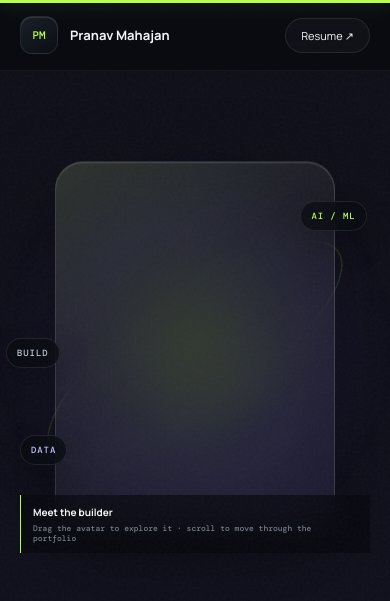
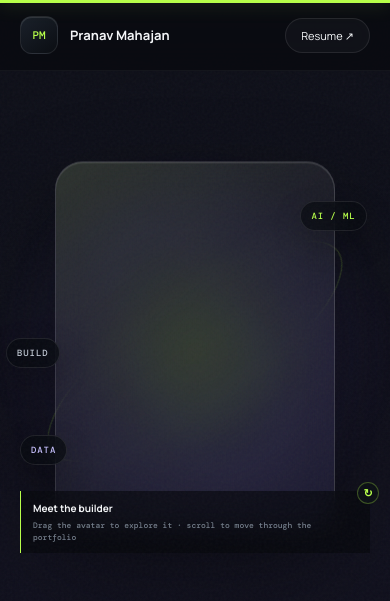
Before and after one commit to pranav1237/portfolio, a React (Vite) app: page / in a window 390 px wide. Shown: the top 601 px of the page. Built offline with nearby package versions, Linux system fonts and the light colour scheme.

Commit message:
Refine avatar interaction and recruiter presentation styling

```diff
--- a/src/styles.css
+++ b/src/styles.css
@@ -49,14 +49,15 @@ section{scroll-margin-top:100px}
 .avatar-card{width:min(390px,78vw);height:500px;position:relative;transform-style:preserve-3d;will-change:transform}
 .avatar-glass{position:absolute;inset:12px;border:1px solid rgba(255,255,255,.14);border-radius:28px;background:linear-gradient(145deg,rgba(255,255,255,.09),rgba(255,255,255,.018));backdrop-filter:blur(14px);box-shadow:inset 0 1px rgba(255,255,255,.13),0 35px 90px rgba(0,0,0,.38);overflow:hidden}
 .avatar-glass:before{content:"";position:absolute;inset:0;background:linear-gradient(145deg,rgba(183,255,74,.07),transparent 38%,rgba(140,124,255,.08));pointer-events:none}
-.avatar-glass img{width:100%;height:100%;object-fit:contain;object-position:center bottom;display:block;filter:drop-shadow(0 24px 22px rgba(0,0,0,.3));transform:translateY(7%) scale(1.08)}
+.avatar-glass model-viewer{width:100%;height:100%;display:block;background:transparent;--poster-color:transparent;--progress-bar-color:var(--accent);--progress-mask:transparent;filter:drop-shadow(0 24px 22px rgba(0,0,0,.3));transform:translateY(2%)}
+.avatar-glass model-viewer::part(default-progress-bar){height:2px;background:var(--accent)}
 .avatar-tag{position:absolute;padding:8px 10px;border:1px solid var(--line);border-radius:999px;background:rgba(8,11,16,.72);backdrop-filter:blur(10px);font:500 9px 'DM Mono',monospace;letter-spacing:.1em;box-shadow:0 12px 30px rgba(0,0,0,.22)}
 .tag-ai{top:16%;right:1%;color:var(--accent)}
 .tag-data{bottom:24%;left:0;color:#c7c0ff}
 .tag-build{top:47%;left:-4%;color:#c2cad5}
 .avatar-caption{position:absolute;right:3%;bottom:4%;display:flex;flex-direction:column;gap:4px;padding:10px 12px;border-left:1px solid var(--accent);background:rgba(7,9,13,.66);backdrop-filter:blur(12px)}
 .avatar-caption strong{font-size:10px}
-.avatar-caption span{color:#747e8b;font:500 8px 'DM Mono',monospace}
+.avatar-caption span{color:#747e8b;font:500 8px 'DM Mono',monospace;line-height:1.5}.avatar-caption:after{content:"↻";position:absolute;right:-9px;top:-9px;width:20px;height:20px;display:grid;place-items:center;border:1px solid rgba(183,255,74,.28);border-radius:50%;background:#0b0f14;color:var(--accent);font:700 11px sans-serif}
 @keyframes pulse{50%{transform:scale(1.06);opacity:.8}}
 @keyframes orbit{to{transform:rotate(342deg)}}
 
@@ -70,7 +71,7 @@ section{scroll-margin-top:100px}
 .section-heading p{color:var(--muted);font-size:14px;line-height:1.75;max-width:650px;margin-top:18px}
 .experience-list{display:grid;gap:10px}
 .experience-card{display:grid;grid-template-columns:58px 1fr;gap:18px;padding:24px;border:1px solid var(--line);border-radius:15px;background:linear-gradient(145deg,rgba(20,25,33,.72),rgba(10,13,18,.7));transition:.25s ease}
-.experience-card:hover{border-color:rgba(183,255,74,.25);transform:translateX(4px)}
+.experience-card:hover{border-color:rgba(183,255,74,.25);transform:translateX(4px);box-shadow:0 18px 45px rgba(0,0,0,.18)}
 .experience-marker{width:38px;height:38px;display:grid;place-items:center;border:1px solid rgba(183,255,74,.25);border-radius:11px;color:var(--accent);font:500 10px 'DM Mono',monospace}
 .experience-top{display:flex;justify-content:space-between;gap:20px;color:#69727e;font:500 10px 'DM Mono',monospace;text-transform:uppercase;letter-spacing:.06em}
 .experience-top span:last-child{color:#9ca6b4}
@@ -81,7 +82,7 @@ section{scroll-margin-top:100px}
 
 .project-grid{display:grid;grid-template-columns:repeat(2,1fr);gap:14px}
 .project-card{min-height:280px;padding:25px;display:flex;flex-direction:column;justify-content:space-between;border:1px solid var(--line);border-radius:16px;background:linear-gradient(145deg,rgba(20,25,33,.8),rgba(10,13,18,.72));backdrop-filter:blur(16px);transition:border-color .25s ease,box-shadow .25s ease}
-.project-card:hover{border-color:rgba(183,255,74,.28);box-shadow:0 30px 70px rgba(0,0,0,.25)}
+.project-card:hover{border-color:rgba(183,255,74,.28);box-shadow:0 30px 70px rgba(0,0,0,.25)}.project-card:focus-visible{outline:2px solid rgba(183,255,74,.55);outline-offset:3px}
 .project-topline,.project-meta{display:flex;justify-content:space-between;color:#68717e;font:500 10px 'DM Mono',monospace;text-transform:uppercase;letter-spacing:.08em}
 .project-card h3{margin:40px 0 12px;font-size:26px;letter-spacing:-.04em}
 .project-card p{color:var(--muted);line-height:1.7;font-size:13px;margin:0 auto 30px 0;max-width:480px}
@@ -118,7 +119,7 @@ footer a:hover{color:var(--accent)}
 @media(max-width:820px){
  .site-header{padding:16px 20px}.brand small{display:none}nav{gap:8px}nav a:not(.nav-cta){display:none}main{padding:0 20px}
  .hero{min-height:auto;grid-template-columns:1fr;padding:60px 0 75px}.hero h1{font-size:clamp(48px,14vw,72px)}.hero-lede{font-size:14px}
- .avatar-stage{height:440px;order:-1}.avatar-card{height:390px;width:min(310px,78vw)}.avatar-orbit{width:350px;height:115px}.orbit-b{width:280px}.avatar-caption{right:0}.avatar-glass img{transform:translateY(8%) scale(1.08)}
+ .avatar-stage{height:440px;order:-1}.avatar-card{height:390px;width:min(310px,78vw)}.avatar-orbit{width:350px;height:115px}.orbit-b{width:280px}.avatar-caption{right:0}.avatar-glass model-viewer{transform:translateY(2%);height:100%}
  .recruiter-snapshot{grid-template-columns:1fr}.recruiter-snapshot div{display:flex;align-items:center;justify-content:space-between;gap:14px}.recruiter-snapshot span{text-align:right}
  .intro-strip,.about-layout,.contact-section{grid-template-columns:1fr}.intro-strip{gap:16px}.project-grid{grid-template-columns:1fr}.experience-card{grid-template-columns:1fr}.experience-marker{display:none}.experience-top{flex-direction:column;gap:5px}.contact-section{padding:32px 22px;gap:35px;margin:60px 0}footer{margin:0 20px;padding-left:0;padding-right:0;flex-direction:column}
 }
```
